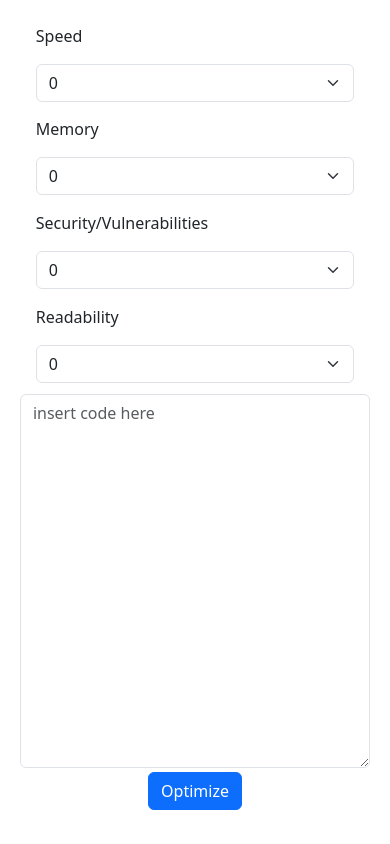
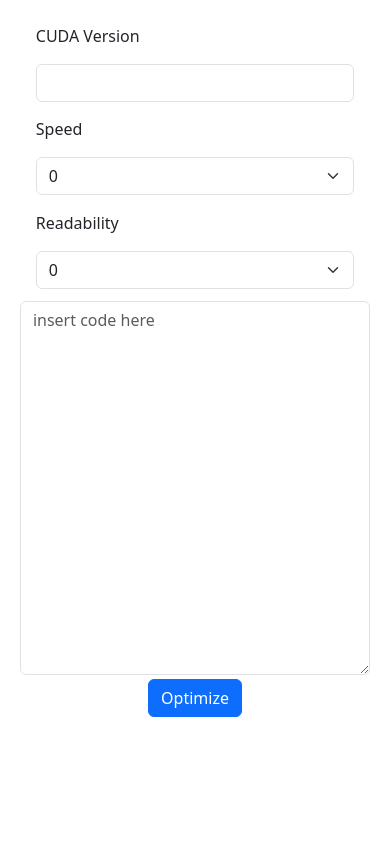
Before and after one commit to rcbao/genai-cuda-optimizer, a Django app: page /settings/ in a window 390 px wide. Run offline with Django 4.2, Linux system fonts and the light colour scheme; some libraries are stand-ins or nearby versions.

Commit message:
got rid of security&memory

```diff
--- a/backend/api/models.py
+++ b/backend/api/models.py
@@ -14,8 +14,6 @@ class Settings(models.Model):
     #TODO create fields for each setting
     # ex. speed, memory
     speed = models.IntegerField()
-    memory = models.IntegerField()
-    security = models.IntegerField()
     readability = models.IntegerField()
     code = models.ForeignKey(Code, on_delete=models.CASCADE)
 
--- a/backend/api/templates/settings.html
+++ b/backend/api/templates/settings.html
@@ -16,6 +16,21 @@
     <div class="m-3" style="min-height:300px;">
       <form action="{% url 'optimize_code' %}" method="post">
         {% csrf_token %}
+
+        <div class="container">
+          <div class="row" style="padding:2vw">
+            <div class="col-sm">
+                <p>CUDA Version</p>
+            </div>
+            <div class="col-sm">
+              <div class="settings-field">
+                <input type="text" class="form-control" name="CUDA_version" id="CUDA_version" value="{{ CUDA_version.text }}"
+                />
+              </div>
+            </div>
+          </div>
+        </div>
+
         <div class="container">
           <div class="row" style="padding:2vw">
             <div class="col-sm">
@@ -24,46 +39,6 @@
             <div class="col-sm">
               <div class="settings-field">
                 <select name="speed_rating" id="speed_rating" class="form-select">
-                  <option id="rating" value="0">0</option>
-                  <option id="rating" value="1"> 1 </option>
-                  <option id="rating" value="2"> 2 </option>
-                  <option id="rating" value="3"> 3 </option>
-                  <option id="rating" value="4"> 4 </option>
-                  <option id="rating" value="5"> 5 </option>
-                </select>
-              </div>
-            </div>
-          </div>
-        </div>
-
-        <div class="container">
-          <div class="row" style="padding:2vw">
-            <div class="col-sm">
-                <p>Memory</p>
-            </div>
-            <div class="col-sm">
-              <div class="settings-field">
-                <select name="memory_rating" id="memory_rating" class="form-select">
-                  <option id="rating" value="0">0</option>
-                  <option id="rating" value="1"> 1 </option>
-                  <option id="rating" value="2"> 2 </option>
-                  <option id="rating" value="3"> 3 </option>
-                  <option id="rating" value="4"> 4 </option>
-                  <option id="rating" value="5"> 5 </option>
-                </select>
-              </div>
-            </div>
-          </div>
-        </div>
-
-        <div class="container">
-          <div class="row" style="padding:2vw">
-            <div class="col-sm">
-                <p>Security/Vulnerabilities</p>
-            </div>
-            <div class="col-sm">
-              <div class="settings-field">
-                <select name="security_rating" id="security_rating" class="form-select">
                   <option id="rating" value="0">0</option>
                   <option id="rating" value="1"> 1 </option>
                   <option id="rating" value="2"> 2 </option>
--- a/backend/api/views.py
+++ b/backend/api/views.py
@@ -9,6 +9,7 @@ from dotenv import load_dotenv
 from django.views import generic
 from django.http import HttpResponseRedirect, JsonResponse, HttpResponse
 from django.urls import reverse
+from django.shortcuts import render
 from api.models import Settings, CodeComparison, Code
 
 from . import views
@@ -59,29 +60,41 @@ class CodeComparisonView(generic.ListView):
 
 # METHODS
 
+def call_api(code, version, optimization_level):
+    try:
+        connector = OpenaiConnector(openai_api_key)
+        response = connector.create_newchat(code, version, optimization_level)
+
+        return Response(response, status=status.HTTP_200_OK)
+
+    except ValueError as ve:
+        return Response({"error": str(ve)}, status=status.HTTP_400_BAD_REQUEST)
+    except Exception as e:
+        print(e)
+        return return_internal_server_error()
+
 def optimize_code(request):
     # get POST request data
+    req_CUDA_version = request.POST['CUDA_version']
     req_speed = request.POST['speed_rating']
-    req_memory = request.POST['memory_rating']
-    req_security = request.POST['security_rating']
-    req_readability = request.POST['readability_rating']
+    #req_readability = request.POST['readability_rating']
     req_code = request.POST['original_code']
 
-    # create Code database object and set original code
-    code_object = Code()
-    code_object.original_code = req_code
-    code_object.save()
+    response = call_api(req_code, req_CUDA_version, req_speed)
 
-    # create Settings database object and set data
-    settings_object = Settings()
-    settings_object.speed = req_speed
-    settings_object.memory = req_memory
-    settings_object.security = req_security
-    settings_object.readability = req_readability
-    settings_object.code = code_object
-    settings_object.save()
+    # # create Code database object and set original code
+    # code_object = Code()
+    # code_object.original_code = req_code
+    # code_object.save()
 
-    return HttpResponseRedirect(reverse("code_comparison"))
+    # # create Settings database object and set data
+    # settings_object = Settings()
+    # settings_object.speed = req_speed
+    # settings_object.readability = req_readability
+    # settings_object.code = code_object
+    # settings_object.save()
+
+    return render(request, "code_comparison", {"original_code": req_code, "optimized_code": response.content})
 
 def back(request):
     return HttpResponseRedirect(reverse("settings"))
```
Also changed, not shown: backend/api/migrations/0002_remove_settings_memory_remove_settings_security.py (added).
